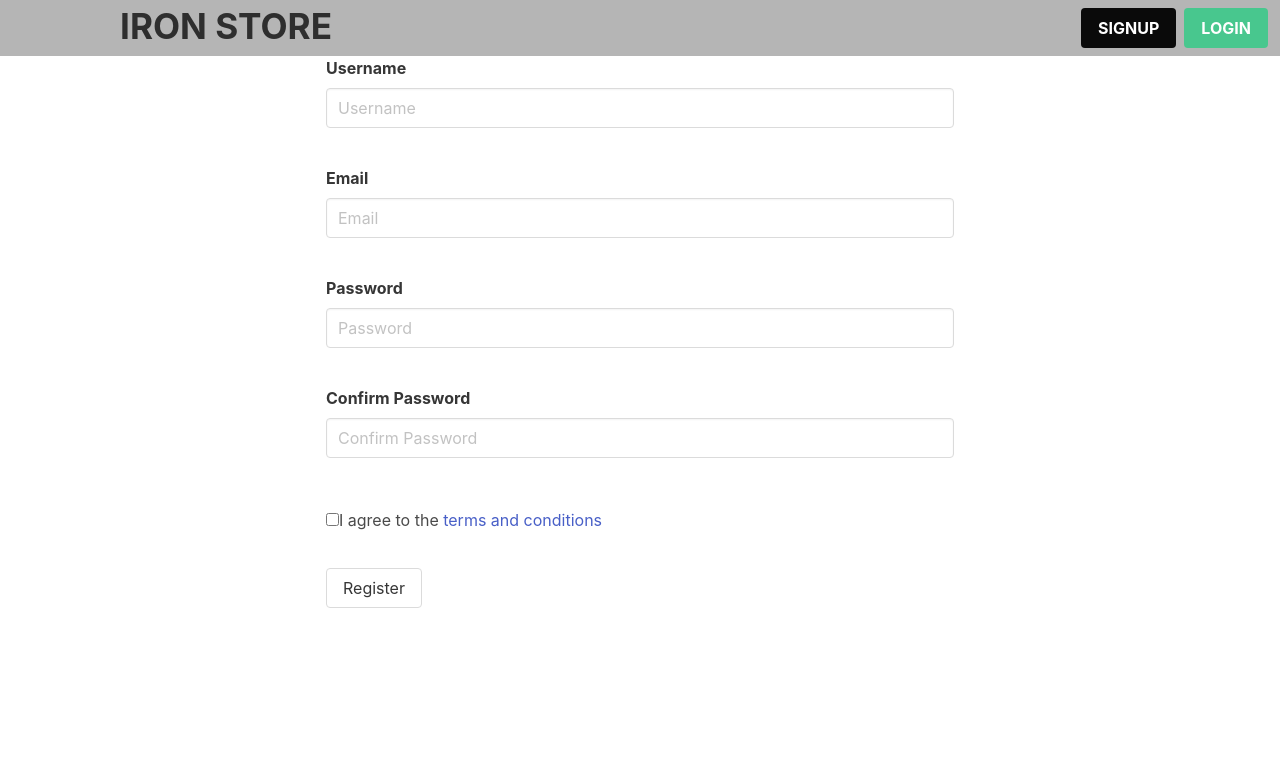
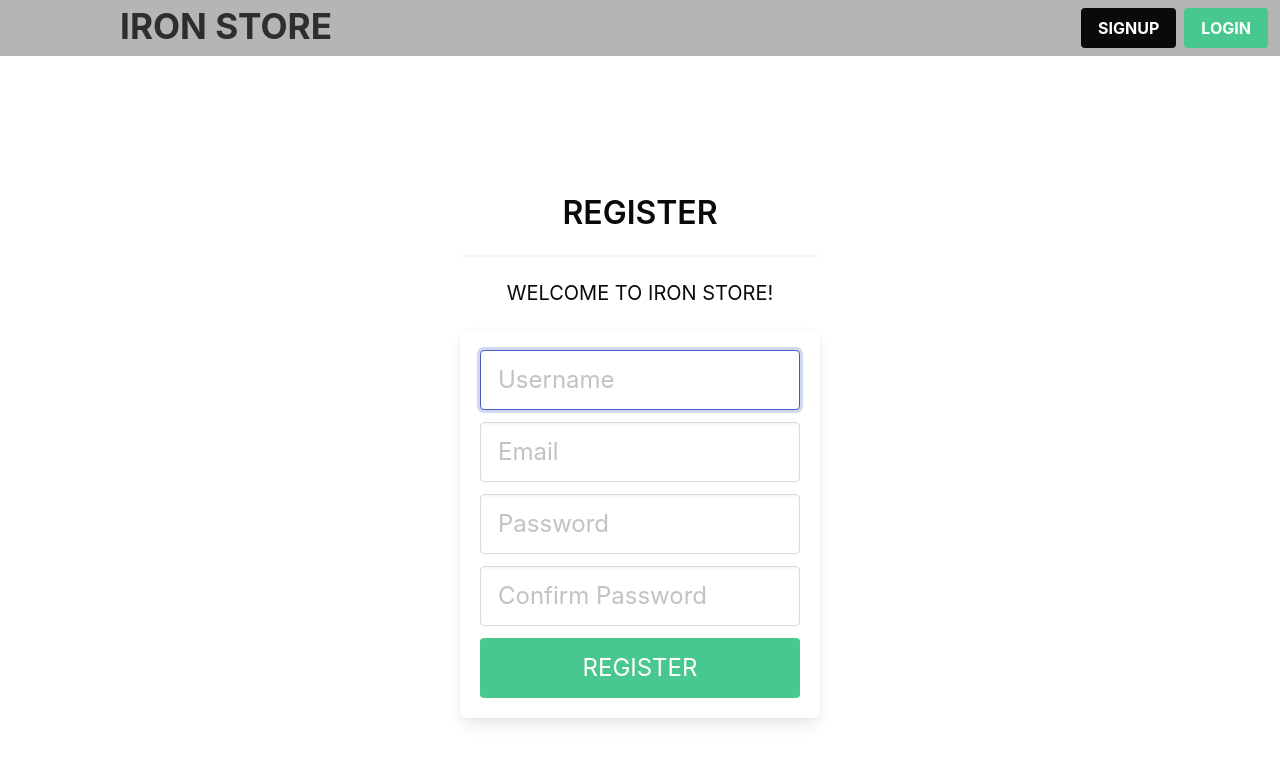
Before and after one commit to Thiarhes/iron-store-react, a React (Create React App) app: page /signup in a window 1280 px wide. Shown: the top 762 px of the page. Built offline with nearby package versions, Linux system fonts and the light colour scheme.

Commit message:
signup implemented

```diff
--- a/src/pages/Login.js
+++ b/src/pages/Login.js
@@ -13,8 +13,8 @@ export default class Login extends Component {
         const { name, value } = e.target;
         this.setState({
             [name]: value
-        })
-    }
+        });
+    };
 
     handleSubmit = async (e) => {
         e.preventDefault();
@@ -40,7 +40,7 @@ export default class Login extends Component {
                         <div className="column is-4 is-offset-4">
                             <h3 className="title has-text-black">LOGIN</h3>
                             <hr className="login-hr" />
-                            <p className="subtitle has-text-black">Please login to see our cool stuffs!</p>
+                            <p className="subtitle has-text-black">PLEASE LOGIN TO SEE OUR COOL STUFFS!</p>
                             <div className="box">
                                 {this.state.message && <h2 style={errorStyle}>{this.state.message}</h2>}
                                 <form>
--- a/src/pages/SignUp.js
+++ b/src/pages/SignUp.js
@@ -1,101 +1,141 @@
 import React, { Component } from 'react'
 import 'bulma/css/bulma.css';
+import api from '../utils/api.utils'
 
 export default class SignUp extends Component {
+    state = {
+        username: '',
+        email: '',
+        password: '',
+        confirmPassword: '',
+        message: '',
+    }
+
+    handleInput = (e) => {
+        const { name, value } = e.target;
+        this.setState({
+            [name]: value
+        });
+    };
+
+    handleSubmit = async (e) => {
+        e.preventDefault();
+        try {
+            const { username, email, password, confirmPassword } = this.state;
+            if (password !== confirmPassword) {
+                this.setState({
+                    message: 'Password and confirmation does not match!'
+                });
+                return;
+            }
+                this.setState({
+                    username: '',
+                    email:'',
+                    password: '',
+                    confirmPassword: '',
+                    errorMessage: '',
+                });
+                await api.signup({
+                    username,
+                    email,
+                    password,
+                });
+                this.props.history.push('/login');
+
+        } catch (error) {
+            console.error(error);
+            this.setState({
+                message:'Error while registering a new user'
+            })
+        }
+    }
+
     render() {
         return (
-                <div className="columns is-tablet">
-      <div className="column is-one-quarter "></div>
-      <div className="column custom-color">
+            <section className="hero is-white is-fullheight">
+                <div className="hero-body">
+                    <div className="container has-text-centered">
+                        <div className="column is-4 is-offset-4">
+                            <h3 className="title has-text-black">REGISTER</h3>
+                            <hr className="login-hr" />
+                            <p className="subtitle has-text-black">WELCOME TO IRON STORE!</p>
+                            <div className="box">
+                                <form onSubmit={this.handleSubmit}>
                                     <div className="field">
-          <label className="label">Username</label>
-          <div className="control ">
-            <input className="input " type="text" placeholder="Username"/>
-            <span className="icon is-small is-left">
-            <i className="fas fa-user"></i>
-            </span>
-            <span className="icon is-small is-right">
-            <i className="fas fa-check"></i>
-            </span>
+                                        <div className="field">
+                                            <div className="control">
+                                                <input
+                                                    name='username'
+                                                    required
+                                                    value={this.state.username}
+                                                    onChange={this.handleInput}
+                                                    className="input is-large"
+                                                    type="text"
+                                                    placeholder="Username"
+                                                    autofocus="" />
+                                            </div>
+                                        </div>
+                                        <div className="control">
+                                            <input
+                                                name='email'
+                                                required
+                                                value={this.state.email}
+                                                onChange={this.handleInput}
+                                                className="input is-large"
+                                                type="email"
+                                                placeholder="Email"
+                                                autofocus="" />
+                                        </div>
+                                    </div>
+
+                                    <div className="field">
+                                        <div className="control">
+                                            <input
+                                                name='password'
+                                                required
+                                                value={this.state.password}
+                                                onChange={this.handleInput}
+                                                className="input is-large"
+                                                type="password"
+                                                placeholder="Password" />
                                         </div>
                                     </div>
                                     <div className="field">
-          <label className="label">Email</label>
-          <div className="control ">
-            <input className="input " type="email" placeholder="Email"/>
-            <span className="icon is-small is-left">
-            <i className="fas fa-envelope"></i>
-            </span>
-            <span className="icon is-small is-right">
-            <i className="fas fa-exclamation-triangle"></i>
-            </span>
+                                        <div className="control">
+                                            <input
+                                                name='confirmPassword'
+                                                required
+                                                value={this.state.confirmPassword}
+                                                onChange={this.handleInput}
+                                                className="input is-large"
+                                                type="password"
+                                                placeholder="Confirm Password" />
                                         </div>
                                     </div>
-        <div className="field">
-          <label className="label">Password</label>
-          <div className="control ">
-            <input className="input " type="password" placeholder="Password"/>
-            <span className="icon is-small is-left">
-            <i className="fas fa-envelope"></i>
-            </span>
-            <span className="icon is-small is-right">
-            <i className="fas fa-exclamation-triangle"></i>
-            </span>
-          </div>
-        </div>
-        <div className="field">
-          <label className="label">Confirm Password</label>
-          <div className="control ">
-            <input className="input " type="password" placeholder="Confirm Password"/>
-            <span className="icon is-small is-left">
-            <i className="fas fa-envelope"></i>
-            </span>
-            <span className="icon is-small is-right">
-            <i className="fas fa-exclamation-triangle"></i>
-            </span>
-          </div>
-        </div>
-        {/* <div className="field"> */}
-          {/* <label className="label">Number</label> */}
-          {/* <div className="control "> */}
-            {/* <input className="input " type="number" placeholder="Number"/> */}
-            {/* <span className="icon is-small is-left"> */}
-            {/* <i className="fas fa-user"></i> */}
-            {/* </span> */}
-            {/* <span className="icon is-small is-right"> */}
-            {/* <i className="fas fa-check"></i> */}
-            {/* </span> */}
-          {/* </div> */}
-        {/* </div> */}
-        {/* <div className="field"> */}
-          {/* <label className="label">Gender</label> */}
-          {/* <div className="control"> */}
-            {/* <label className="radio"> */}
-            {/* <input type="radio" name="answer"/> */}
-            {/* Male */}
-            {/* </label> */}
-            {/* <label className="radio"> */}
-            {/* <input type="radio" name="answer"/> */}
-            {/* Female */}
-            {/* </label> */}
-          {/* </div> */}
-        {/* </div> */}
-        <div className="field pt-3">
-          <div className="control">
-            <label className="checkbox">
-            <input type="checkbox"/>
-            I agree to the <a href="#">terms and conditions</a>
-            </label>
-          </div>
-        </div>
-        <div className="field is-grouped pt-5">
-          <div className="control">
-            <button className="button submit">Register</button>
+                                    <button
+                                        type='submit'
+                                        className="button is-block is-success is-large is-fullwidth">
+                                        REGISTER
+                                    <i className="fa fa-sign-in" aria-hidden="true"></i>
+                                    </button>
+                                </form>
+                                {this.state.message && (
+                                    <div style={styleError}>{this.state.message}</div>
+                                )}
                             </div>
                         </div>
                     </div>
-      <div className="column is-one-quarter"></div>
                 </div>
+            </section>
         )
     }
 }
+
+const styleError = {
+    border: "1px solid red",
+    color: "red",
+    textAlign: "center",
+    padding: "10px",
+    borderRadius: "3px",
+    width: "100%",
+}
--- a/src/utils/api.utils.js
+++ b/src/utils/api.utils.js
@@ -20,7 +20,15 @@ class Api {
             console.error(error);
             throw new Error(error);
         }
-    }
+    };
+
+    signup = async (payload) => {
+        try {
+            await this.api.post('/signup', payload);
+        } catch (error) {
+            throw new Error(error)
+        }
+    };
 
 }
 
```
Lines whose indentation alone changed are shown as unchanged.
